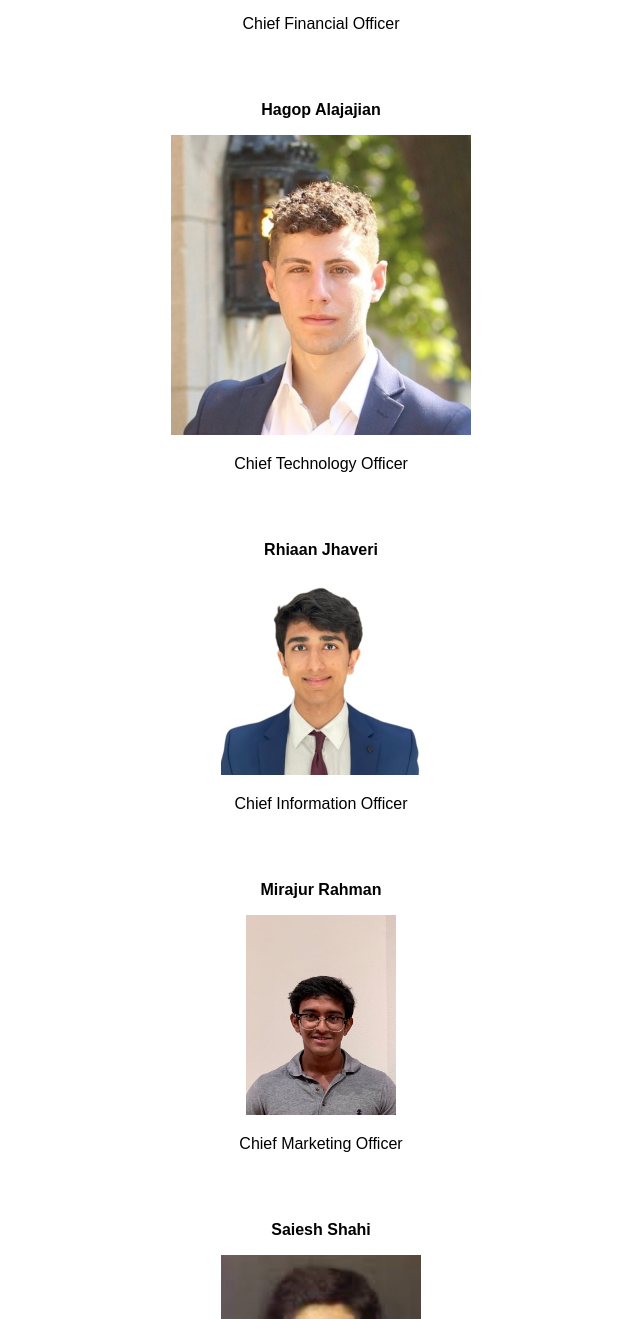
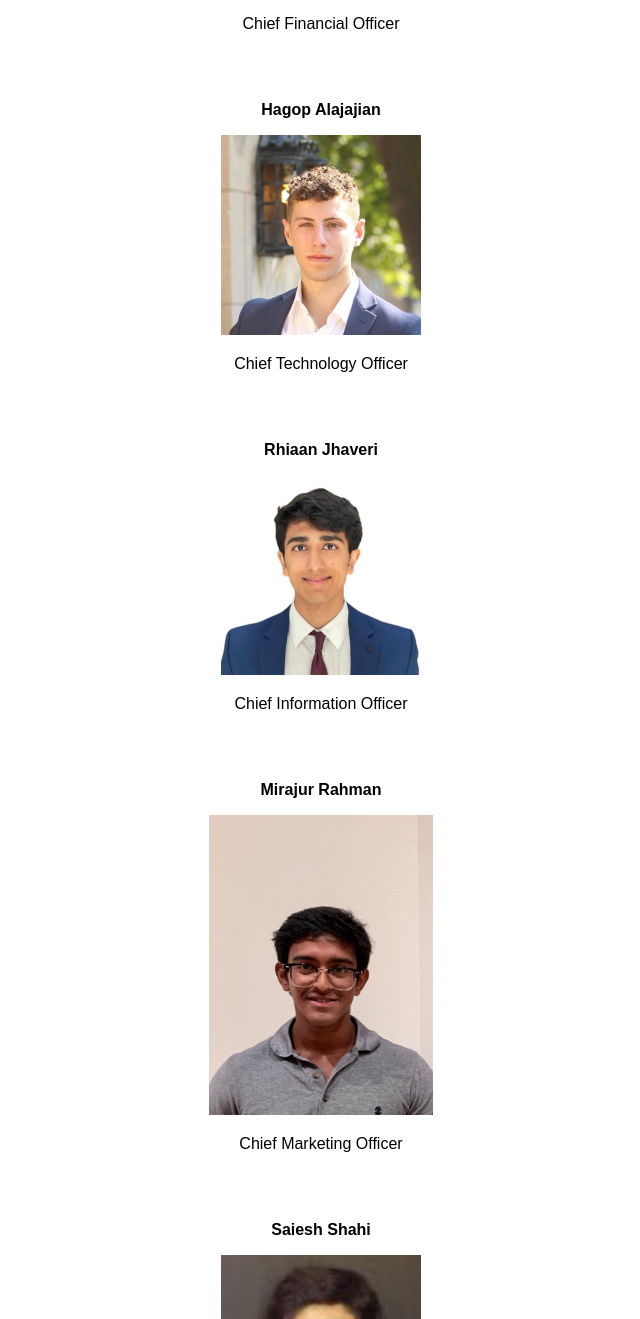
Before and after one commit to destressifyai/destressifyai.github.io, a plain HTML site: page team.html in a window 1280 px wide. Shown: the part 680-1999 px from the top of the page, without its empty margins (319-959 px from the left). Drawn offline with Linux system fonts and the light colour scheme.

Commit message:
Update team.html

```diff
--- a/team.html
+++ b/team.html
@@ -28,7 +28,7 @@
         <p style = "text-align: center;">Chief Financial Officer</p> <br>
           <br>
          <p style = "text-align: center;" class="hover" onclick="location.href = 'https://www.linkedin.com/in/hagop-alajajian-331181206'"><b>Hagop Alajajian</b></p>
-        <center><img src ="pic/ha.jpeg" style="height:300px;"></center>
+        <center><img src ="pic/ha.jpeg" style="height:200px;"></center>
         <p style = "text-align: center;">Chief Technology Officer</p> <br>
           <br>
           <p style = "text-align: center;" class="hover" onclick="location.href = 'https://www.linkedin.com/in/rhiaan-jhaveri-2659b5204'"><b>Rhiaan Jhaveri</b></p>
@@ -36,7 +36,7 @@
         <p style = "text-align: center;">Chief Information Officer</p> <br>
           <br>
             <p style = "text-align: center;" class="hover" onclick="location.href = 'https://www.linkedin.com/in/mirajur-rahman-58b749178'"><b>Mirajur Rahman</b></p>
-        <center><img src ="pic/mr.jpg" style="height:200px;"></center>
+        <center><img src ="pic/mr.jpg" style="height:300px;"></center>
         <p style = "text-align: center;">Chief Marketing Officer</p> <br>
           <br>
          <p style = "text-align: center;" class="hover" onclick="location.href = 'https://www.linkedin.com/in/saieshshahi'"><b>Saiesh Shahi</b></p>
```
